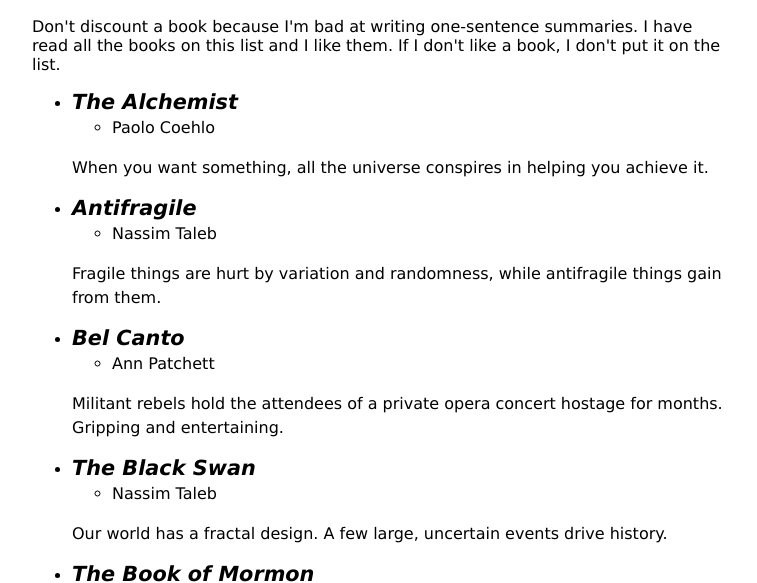
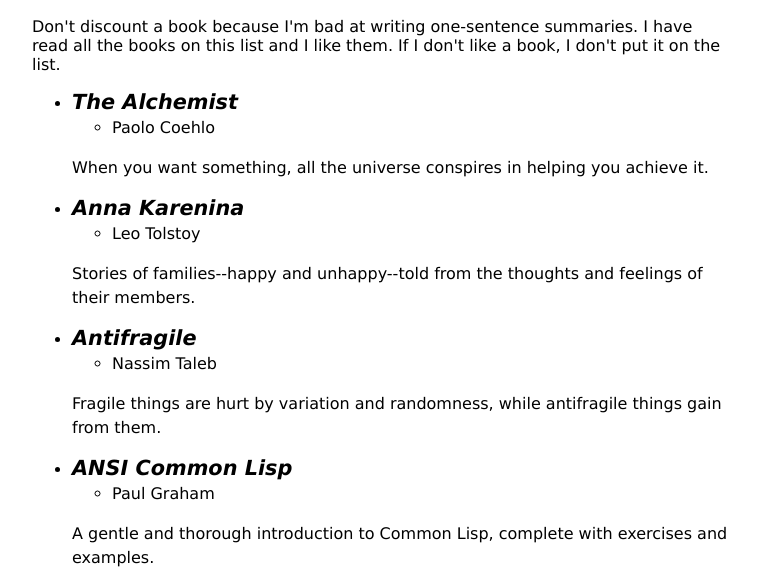
Before and after one commit to increscent/increscent, a plain HTML site: page www/books.html in a window 1280 px wide. Shown: the part 154-737 px from the top of the page, without its empty margins (258-1015 px from the left). Drawn offline with Linux system fonts and the light colour scheme.

Commit message:
Added Anna Karenina and ANSI Common Lisp

```diff
--- a/www/books.html
+++ b/www/books.html
@@ -40,6 +40,21 @@
 
         <li>
             <i style="font-size: 1.3rem; font-weight: bold">
+    Anna Karenina
+</i>
+<ul>
+    <li>
+        Leo Tolstoy
+    </li>
+</ul>
+<p>
+    Stories of families--happy and unhappy--told from the thoughts and feelings of their members.
+</p>
+
+        </li>
+
+        <li>
+            <i style="font-size: 1.3rem; font-weight: bold">
     Antifragile
 </i>
 <ul>
@@ -49,6 +64,21 @@
 </ul>
 <p>
     Fragile things are hurt by variation and randomness, while antifragile things gain from them.
+</p>
+
+        </li>
+
+        <li>
+            <i style="font-size: 1.3rem; font-weight: bold">
+    ANSI Common Lisp
+</i>
+<ul>
+    <li>
+        Paul Graham
+    </li>
+</ul>
+<p>
+    A gentle and thorough introduction to Common Lisp, complete with exercises and examples.
 </p>
 
         </li>
```
Also changed, not shown: www/books.page.html (+16 -0 lines).
